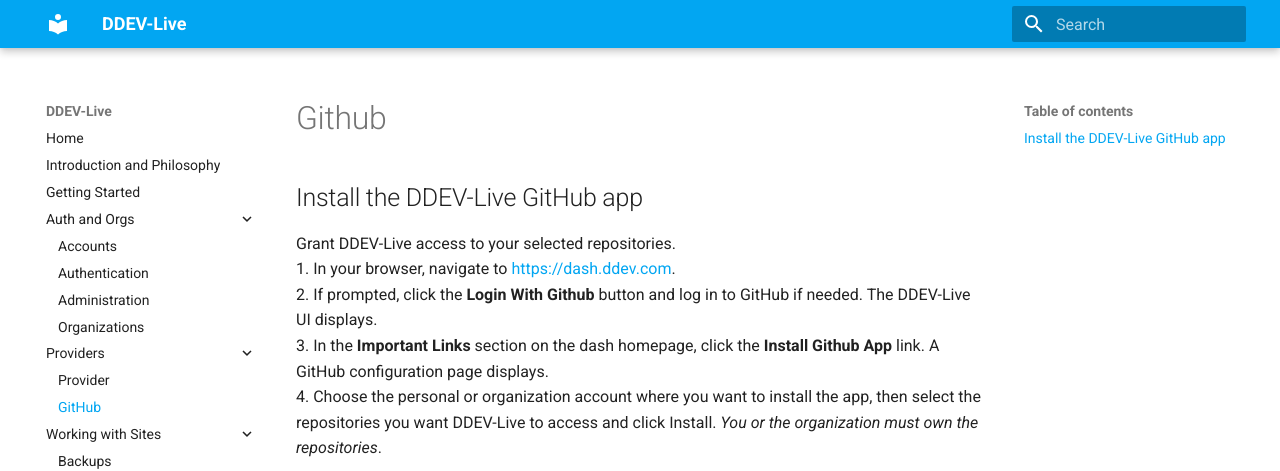
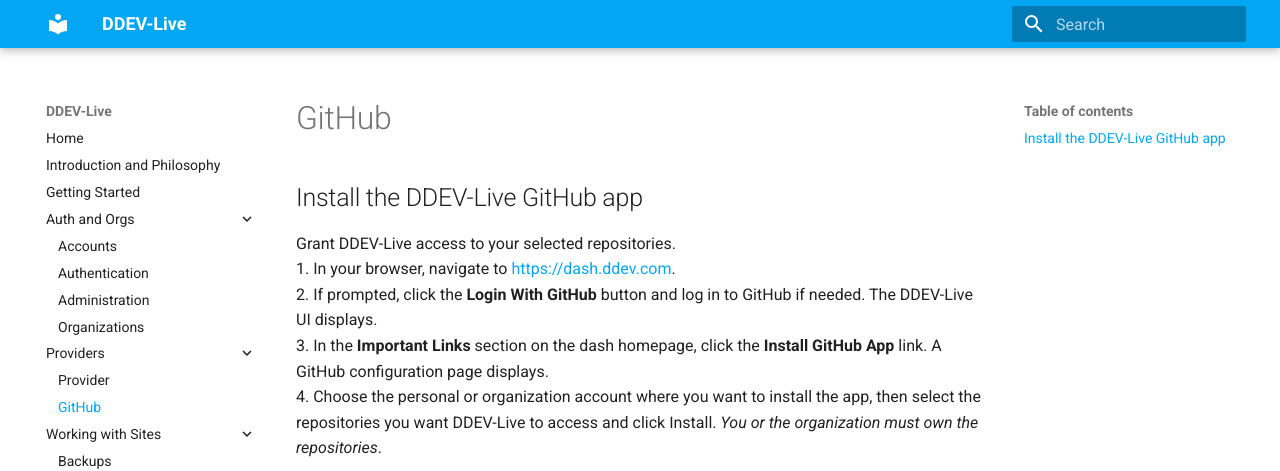
Before and after one commit to fru-io/docs-live, an MkDocs documentation site: the page built from docs/github.md, in a window 1280 px wide. Shown: the top 471 px of the page. Built offline with MkDocs 1.6.1 and Material for MkDocs 9.7.7, drawn with Linux system fonts in a browser that asks for light colours.

```diff
--- a/docs/github.md
+++ b/docs/github.md
@@ -1,10 +1,10 @@
-# Github
+# GitHub
 
 ## Install the DDEV-Live GitHub app
 Grant DDEV-Live access to your selected repositories.
 1. In your browser, navigate to [https://dash.ddev.com](https://dash.ddev.com).
-2. If prompted, click the **Login With Github** button and log in to GitHub if needed. The DDEV-Live UI displays.
-3. In the **Important Links** section on the dash homepage, click the **Install Github App** link. A GitHub configuration page displays.
+2. If prompted, click the **Login With GitHub** button and log in to GitHub if needed. The DDEV-Live UI displays.
+3. In the **Important Links** section on the dash homepage, click the **Install GitHub App** link. A GitHub configuration page displays.
 4. Choose the personal or organization account where you want to install the app, then select the repositories you want DDEV-Live to access and click Install. *You or the organization must own the repositories*.
 
 You can change these settings and add or remove repositories later in [Integration Settings](https://dash.ddev.com/settings/integration).
```
